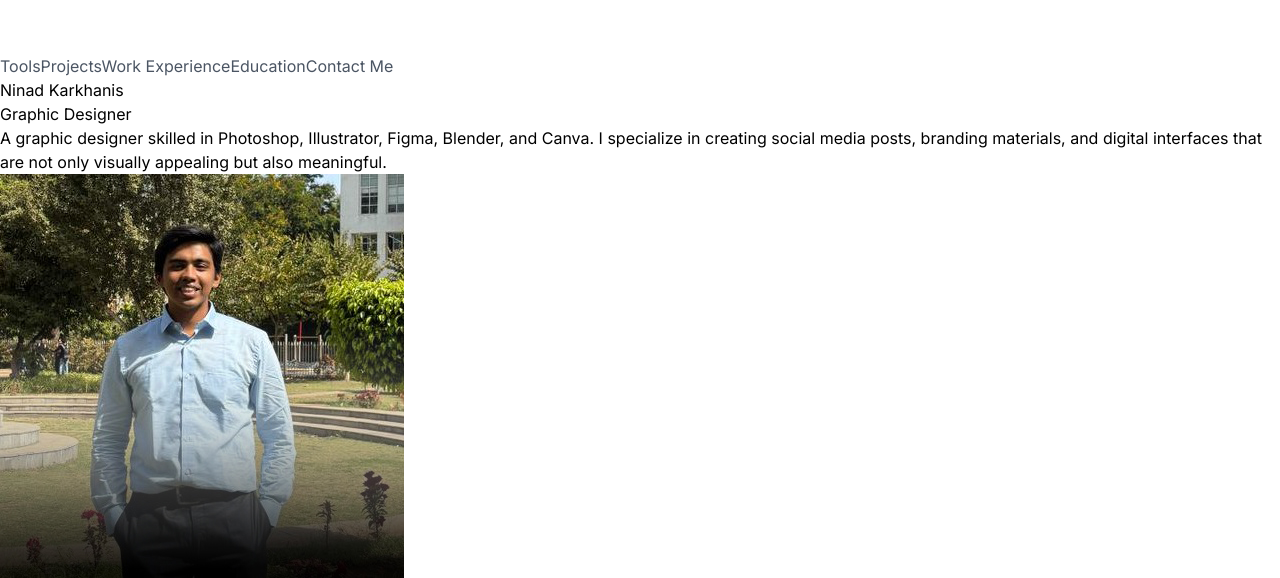
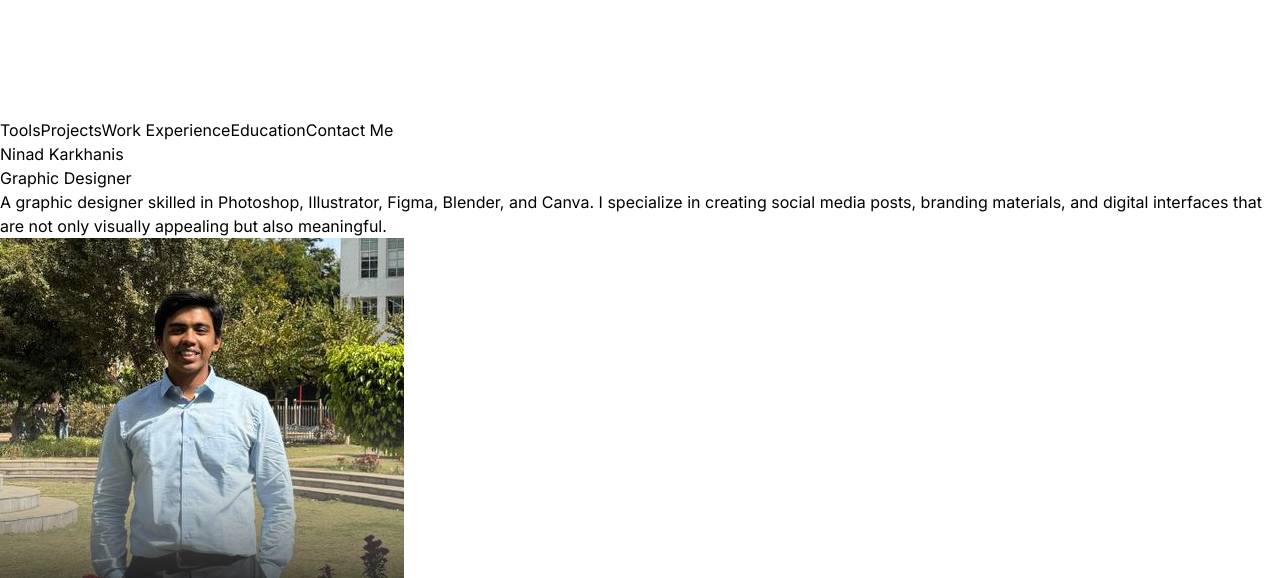
Before and after one commit to NinadKarkhanis/ninad-portfolio-graphic-design, a React (Vite) app: page / in a window 1280 px wide. Shown: the part 1226-1804 px from the top of the page. Built offline with nearby package versions, Linux system fonts and the light colour scheme.

Commit message:
Navbar fixed GG

```diff
--- a/src/components/Hero.jsx
+++ b/src/components/Hero.jsx
@@ -24,14 +24,14 @@ const Hero = () => {
          variants={container(0.5)}
          initial="hidden"
          animate="visible"
-         className="cursor-default bg-gradient-to-r from-pink-300 via-slate-500 to-purple-500 bg-clip-text text-3xl tracking-tight text-transparent">
+         className="cursor-default bg-gradient-to-r from-pink-300 via-slate-500 to-purple-500 bg-clip-text text-4xl tracking-tight text-transparent">
           Graphic Designer
          </motion.p>
         <motion.p
          variants={container(1)}
          initial="hidden"
          animate="visible"
-        className="my-2 max-w-xl py-6 font-light tracking-tighter" >{HERO_CONTENT}</motion.p>
+        className="my-2 max-w-xl py-6 font-light text-xl tracking-tighter" >{HERO_CONTENT}</motion.p>
 
         </div>
         <div className="w-full lg:w-1/2 lg:p-8">
--- a/src/components/Navbar.css
+++ b/src/components/Navbar.css
@@ -1,9 +1,10 @@
-.hover\:glow:hover {
-    text-shadow: 0 0 5px rgba(255, 255, 255, 0), 0 0 10px rgb(255, 0, 255), 0 0 15px rgba(255, 255, 255, 0);
-  }
-
 .navbar {
-  display: flow-root;
+  position: fixed;
+  top: 0;
+  left: 0;
+  width: 100%;
+  z-index: 1000;
+  display: flex;
   flex-direction: column;
 }
 
@@ -13,22 +14,30 @@
 
 .nav-link {
   cursor: pointer;
-  color: #4b5563; /* Neutral-400 */
   transition: color 0.3s, text-shadow 0.3s;
 }
 
 .nav-link:hover {
-  color: #a855f7; /* Purple-300 */
   text-shadow: 0 0 5px rgba(0, 0, 0, 0.3);
 }
 
 .social-icon {
-  color: #4b5563; /* Neutral-400 */
   transition: color 0.3s;
 }
 
-.social-icon:hover {
-  color: #a855f7; /* Purple-300 */
+/* Add this new rule to push down the main content */
+body {
+  padding-top: 64px; /* Adjust this value based on your navbar height */
+}
+
+@media (max-width: 767px) {
+  .md\:flex {
+    display: none;
+  }
+
+  body {
+    padding-top: 56px; /* Adjust for mobile navbar height if different */
+  }
 }
 
 @media (min-width: 768px) {
@@ -36,9 +45,3 @@
     display: none;
   }
 }
-
-@media (max-width: 767px) {
-  .md\:flex {
-    display: none;
-  }
-}
--- a/src/components/Navbar.jsx
+++ b/src/components/Navbar.jsx
@@ -1,4 +1,4 @@
-import React from 'react';
+import React, { useState, useEffect } from 'react';
 import logo from "../assets/logo.png";
 import { FaLinkedin, FaGithub } from 'react-icons/fa';
 import { Link } from 'react-scroll';
@@ -6,27 +6,43 @@ import './Navbar.css';
 import { motion } from "framer-motion";
 
 const Navbar = () => {
-  const [isOpen, setIsOpen] = React.useState(false);
+  const [isOpen, setIsOpen] = useState(false);
+  const [isScrolled, setIsScrolled] = useState(false);
+
+  useEffect(() => {
+    const handleScroll = () => {
+      setIsScrolled(window.scrollY > 10);
+    };
+    window.addEventListener('scroll', handleScroll);
+    return () => window.removeEventListener('scroll', handleScroll);
+  }, []);
+
+  const navLinks = [
+    { to: "tech", label: "Tools" },
+    { to: "proj", label: "Projects" },
+    { to: "exp", label: "Work Experience" },
+    { to: "edu", label: "Education" },
+    { to: "con", label: "Contact Me" },
+  ];
 
   return (
-    <nav
-
-    >
+    <nav className={`fixed top-0 left-0 w-full z-50 transition-all duration-300 ${isScrolled ? 'bg-neutral-900 shadow-lg' : 'bg-transparent'}`}>
+      <div className="container mx-auto px-4 py-3 flex items-center justify-between">
         <div className='flex items-center'>
-        <img className="logo mx-2 w-10" src={logo} alt="logo" />
-        <div className="hidden md:flex items-center gap-6 ml-4">
-          <Link className="nav-link  text-neutral-300" to="tech" smooth={true} duration={500}>Tools</Link>
-          <Link className="nav-link  text-neutral-300" to="proj" smooth={true} duration={500}>Projects</Link>
-          <Link className="nav-link  text-neutral-300" to="exp" smooth={true} duration={500}>Work Experience</Link>
-          <Link className="nav-link  text-neutral-300" to="edu" smooth={true} duration={500}>Education</Link>
-          <Link className="nav-link  text-neutral-300" to="con" smooth={true} duration={500}>Contact Me</Link>
+          <img className="logo w-10 mr-4" src={logo} alt="logo" />
+          <div className="hidden md:flex items-center gap-6">
+            {navLinks.map((link) => (
+              <Link key={link.to} className="nav-link text-neutral-300 hover:text-purple-300 transition-colors" to={link.to} smooth={true} duration={500}>
+                {link.label}
+              </Link>
+            ))}
           </div>
-        {/* <div className='hidden md:flex items-center gap-4 ml-auto text-2xl text-neutral-400'>
-          <a className="social-icon" href='https://www.linkedin.com/in/ninad-karkhanis-121a7625a'><FaLinkedin /></a>
-          <a className="social-icon" href='https://github.com/NinadKarkhanis'><FaGithub /></a>
-        </div> */}
         </div>
-      <div className="md:hidden flex items-center ml-auto">
+        <div className='hidden md:flex items-center gap-4 text-2xl text-neutral-400'>
+          {/* <a className="social-icon hover:text-purple-300 transition-colors" href='https://www.linkedin.com/in/ninad-karkhanis-121a7625a' target="_blank" rel="noopener noreferrer"><FaLinkedin /></a>
+          <a className="social-icon hover:text-purple-300 transition-colors" href='https://github.com/NinadKarkhanis' target="_blank" rel="noopener noreferrer"><FaGithub /></a> */}
+        </div>
+        <div className="md:hidden">
           <button onClick={() => setIsOpen(!isOpen)} aria-label="Toggle menu" className="text-2xl text-neutral-100">
             {isOpen ? (
               <svg xmlns="http://www.w3.org/2000/svg" className="h-6 w-6" fill="none" viewBox="0 0 24 24" stroke="currentColor">
@@ -38,18 +54,36 @@ const Navbar = () => {
               </svg>
             )}
           </button>
+        </div>
+      </div>
       {isOpen && (
-          <div className="absolute top-16 right-0 bg-neutral-100 p-4 w-48 rounded-md shadow-lg z-20">
-            <Link className="block px-4 py-2 text-sm text-neutral-700 hover:bg-gray-100" to="about" smooth={true} duration={500} onClick={() => setIsOpen(false)}>About Me</Link>
-            <Link className="block px-4 py-2 text-sm text-neutral-700 hover:bg-gray-100" to="edu" smooth={true} duration={500} onClick={() => setIsOpen(false)}>Education</Link>
-            <Link className="block px-4 py-2 text-sm text-neutral-700 hover:bg-gray-100" to="exp" smooth={true} duration={500} onClick={() => setIsOpen(false)}>Work Experience</Link>
-            <Link className="block px-4 py-2 text-sm text-neutral-700 hover:bg-gray-100" to="tech" smooth={true} duration={500} onClick={() => setIsOpen(false)}>Technologies</Link>
-            <Link className="block px-4 py-2 text-sm text-neutral-700 hover:bg-gray-100" to="proj" smooth={true} duration={500} onClick={() => setIsOpen(false)}>Projects</Link>
-            <Link className="block px-4 py-2 text-sm text-neutral-700 hover:bg-gray-100" to="con" smooth={true} duration={500} onClick={() => setIsOpen(false)}>Contact Me</Link>
+        <motion.div
+          initial={{ opacity: 0, y: -20 }}
+          animate={{ opacity: 1, y: 0 }}
+          exit={{ opacity: 0, y: -20 }}
+          transition={{ duration: 0.3 }}
+          className="md:hidden bg-neutral-800 p-4"
+        >
+          {navLinks.map((link) => (
+            <Link
+              key={link.to}
+              className="block py-2 text-neutral-300 hover:text-purple-300 transition-colors"
+              to={link.to}
+              smooth={true}
+              duration={500}
+              onClick={() => setIsOpen(false)}
+            >
+              {link.label}
+            </Link>
+          ))}
+          <div className="flex items-center gap-4 mt-4 text-2xl text-neutral-400">
+            {/* <a className="social-icon hover:text-purple-300 transition-colors" href='https://www.linkedin.com/in/ninad-karkhanis-121a7625a' target="_blank" rel="noopener noreferrer"><FaLinkedin /></a>
+            <a className="social-icon hover:text-purple-300 transition-colors" href='https://github.com/NinadKarkhanis' target="_blank" rel="noopener noreferrer"><FaGithub /></a> */}
           </div>
+        </motion.div>
       )}
-      </div>
     </nav>
+
   );
 }
 
--- a/src/components/ProjectsGrid.css
+++ b/src/components/ProjectsGrid.css
@@ -5,7 +5,7 @@
 
   .projects-title {
     font-size: 1rem;
-    margin-bottom: 20px;
+    margin-bottom: 10px;
   }
 
   .projects-grid {
@@ -29,7 +29,7 @@
     width: 100%;
     height: auto;
     object-fit: cover; /* Ensures the image scales while maintaining aspect ratio */
-    border-bottom: 2px solid #3d0946;
+    border-bottom: 1px solid #3d0946;
   }
 
   .project-card h3 {
--- a/src/components/grid.jsx
+++ b/src/components/grid.jsx
@@ -45,7 +45,7 @@ const ProjectGallery = () => {
 
 
     <div className="container mx-auto px-4">
-      <div className ="mb-8 flex justify-center">
+      <div className ="mb-8 flex flex-wrap lg:justify-center">
       <motion.h2
     whileInView={{opacity: 1, y:0}}
     initial={{opacity:0,y:-100}}
```
Lines whose indentation alone changed are shown as unchanged.
